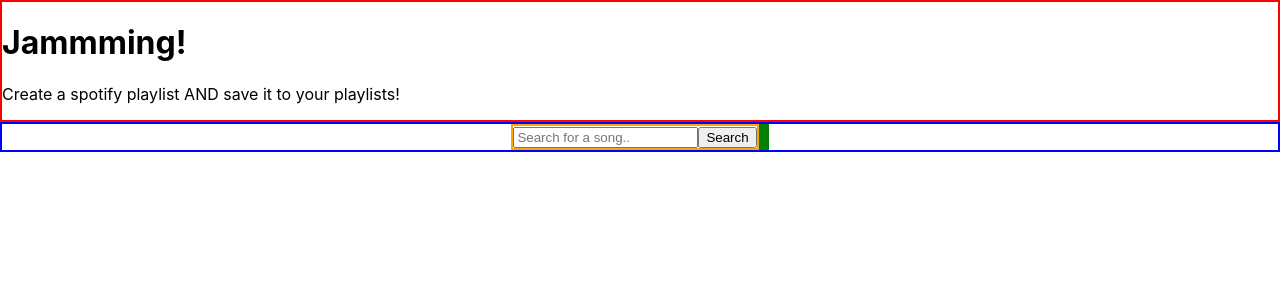
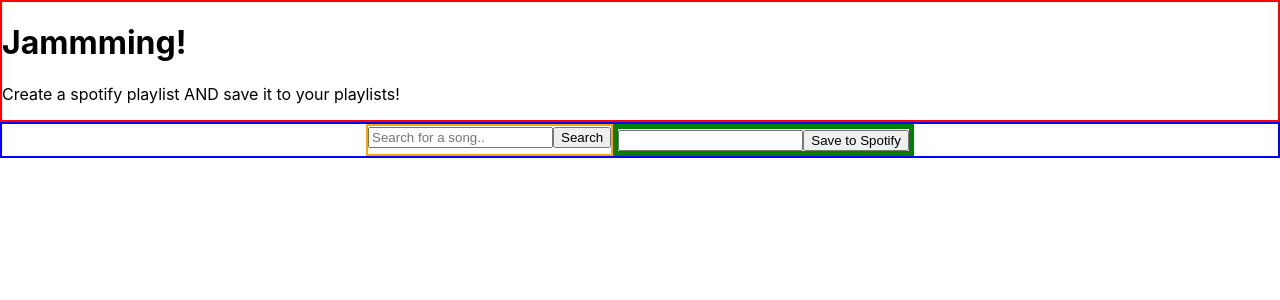
Before and after one commit to EspJav/jammming, a React (Create React App) app: page / in a window 1280 px wide. Shown: the top 300 px of the page. Built offline with nearby package versions, Linux system fonts and the light colour scheme.

Commit message:
Add Format of Playlist component

```diff
--- a/src/App.js
+++ b/src/App.js
@@ -1,10 +1,9 @@
 
 import './App.css';
-import React, {useEffect, useState} from 'react';
+import React, {useState} from 'react';
 import SearchBar from './components/SearchBar';
 import SearchResults from './components/SearchResults';
 import Playlist from './components/Playlist';
-import Tracklist from './components/Tracklist';
 import fetchData from './modules/spotifyapi';
 
 
@@ -54,7 +53,7 @@
           <SearchResults tracks={tracks} handleAddButton={handleAddButton} />
         </div>
         <div className='PlaylistArea' style={{border: '5px solid green'}}>
-          <Tracklist savedTracks={savedTracks} handleRemoveButton={handleRemoveButton} />
+          <Playlist savedTracks={savedTracks} handleRemoveButton={handleRemoveButton}/>
         </div>
       </div>
 
--- a/src/components/Playlist.js
+++ b/src/components/Playlist.js
@@ -1,6 +1,13 @@
+import Tracklist from "./Tracklist";
 
-function Playlist() {
-
+function Playlist({savedTracks, handleRemoveButton}) {
+    return (
+    <div>
+        <input type="text" ></input>
+        <Tracklist savedTracks={savedTracks} handleRemoveButton={handleRemoveButton} />
+        <button type="submit">Save to Spotify</button>
+    </div>
+    )
 };
 
 export default Playlist;
```
